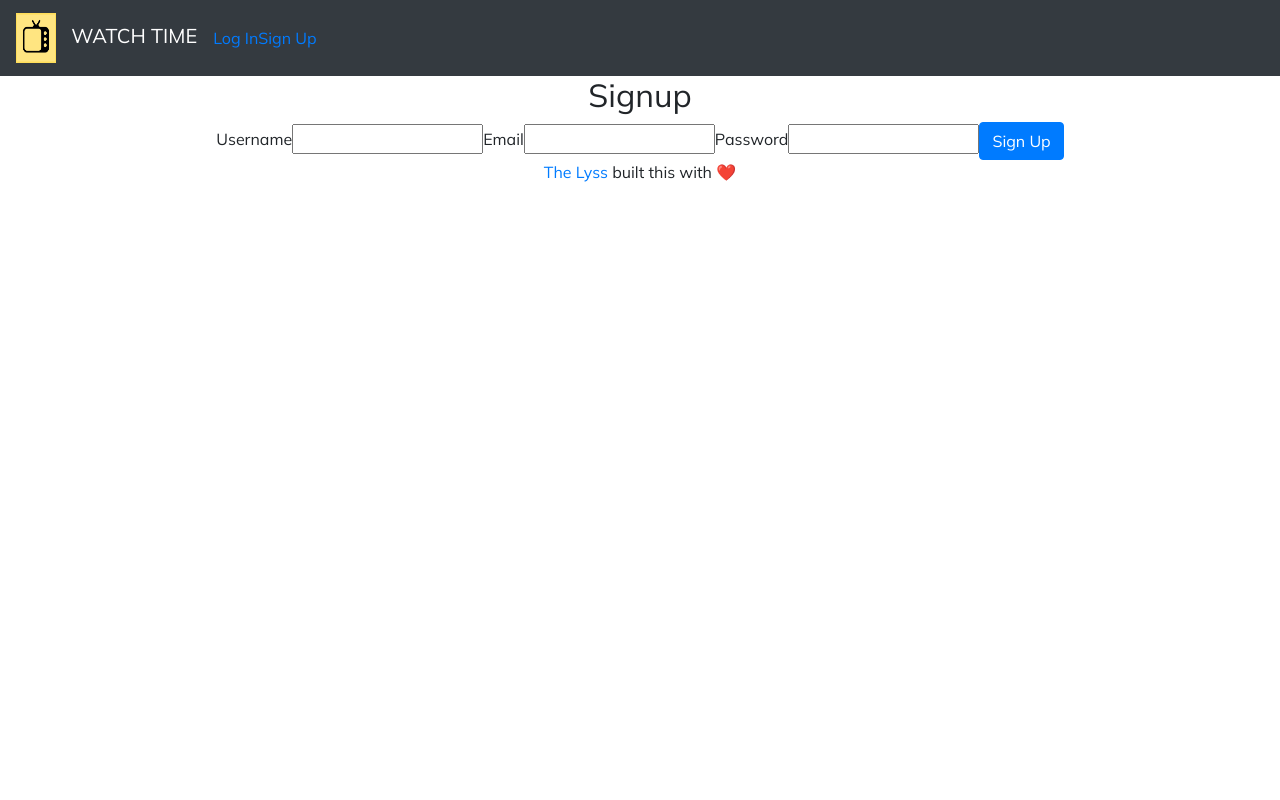
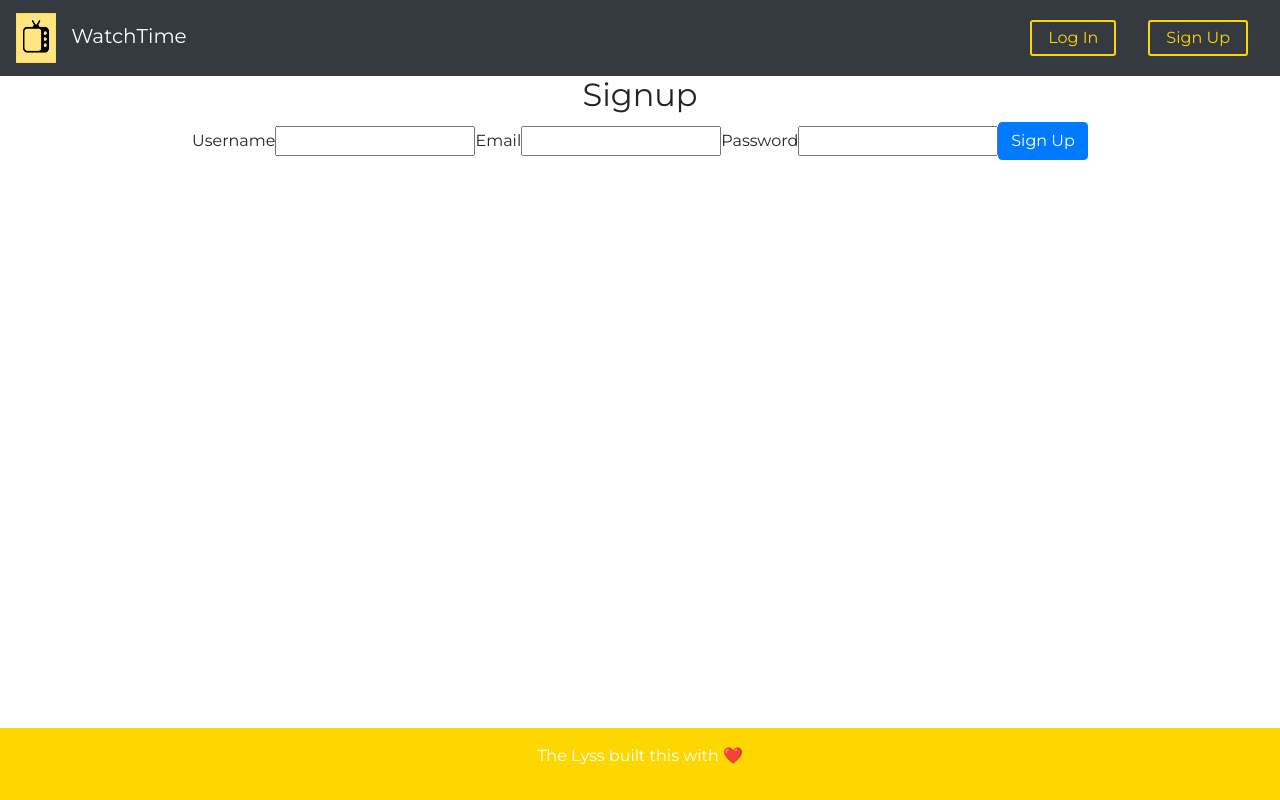
Before and after one commit to kalyssao/watch-time, a React (Create React App) app: page /signup in a window 1280 px wide. Built offline with nearby package versions, Linux system fonts and the light colour scheme.

Commit message:
styling of header and footer done

```diff
--- a/public/index.html
+++ b/public/index.html
@@ -4,7 +4,7 @@
     <meta charset="utf-8" />
     <link rel="icon" href="%PUBLIC_URL%/favicon.ico" />
     <link rel="stylesheet" href="https://maxcdn.bootstrapcdn.com/bootstrap/4.5.0/css/bootstrap.min.css" integrity="sha384-9aIt2nRpC12Uk9gS9baDl411NQApFmC26EwAOH8WgZl5MYYxFfc+NcPb1dKGj7Sk" crossorigin="anonymous"/>
-    <link href="https://fonts.googleapis.com/css2?family=Mulish&display=swap" rel="stylesheet">
+    <link href="https://fonts.googleapis.com/css2?family=Montserrat:wght@400;700&display=swap" rel="stylesheet">
     <meta name="viewport" content="width=device-width, initial-scale=1" />
     <meta name="theme-color" content="#000000" />
     <meta
--- a/src/App.css
+++ b/src/App.css
@@ -1,6 +1,6 @@
 .App {
   text-align: center;
-  font-family: 'Mulish', monospace;
+  font-family: 'Montserrat', sans-serif;
 }
 
 .App-logo {
--- a/src/components/Footer.js
+++ b/src/components/Footer.js
@@ -1,10 +1,27 @@
 import React from "react"
+import styled from 'styled-components'
+
+const FooterDiv = styled.div`
+    background-color: palevioletred;
+    color: white;
+    margin-top: 1rem;
+    padding: 1rem;
+    background-color: gold;
+    position: fixed;
+    bottom: 0;
+    left: 0;
+    width: 100%;
+
+    a {
+        color: white;
+    }
+`
 
 function Footer() {
     return (
-        <footer>
+        <FooterDiv>
             <p><a href="http://kalyssao.github.io"> The Lyss</a> built this with <span role="img" aria-label="heart emoji" >❤️ {' '}</span></p>
-        </footer>
+        </FooterDiv>
     )
 }
 
--- a/src/components/Header.js
+++ b/src/components/Header.js
@@ -3,32 +3,56 @@ import { BrowserRouter as Router, Route, Switch, Link } from "react-router-dom";
 
 //import Button from 'react-bootstrap/Button'
 import Navbar from 'react-bootstrap/Navbar'
+import Nav from 'react-bootstrap/Nav'
 import logo from '../assets/logo.png'
-
+import styled from 'styled-components'
 import Login from './Login'
 import Signup from './Signup'
 import Main from './Main'
 
 import '../App.css'
 
+const ButtonDiv = styled.div `
+    float: right;
+`
+
+const Button = styled.button`
+    background: transparent;
+    font-size: 16px;
+    border-radius: 3px;
+    color: gold;
+    border: 2px solid gold;
+    margin: 0 1em;
+    padding: 0.25em 1em;
+    transition: 0.5s all ease-out;
+
+    &:hover {
+        background-color: gold;
+        color: white;
+    }
+`
+
 function Header() {
     return (
         <Router>
             <div>
                 <Navbar className="bg-dark" variant="dark">
+                    <Nav>
                         <Link to="/">
                             <Navbar.Brand>
-                            <img className="App-logo" alt="watchtime logo" src={logo} /> WATCH TIME
+                                <img className="App-logo" alt="watchtime logo" src={logo} /> WatchTime
                             </Navbar.Brand>{' '}
                         </Link>
-
+                    </Nav>
+                    <ButtonDiv className="ml-auto">
                         <Link to="/login">
-                        Log In
+                            <Button className="justify-content-end"> Log In</Button>
                         </Link>
 
                         <Link to="/signup">
-                        Sign Up
+                            <Button className="justify-content-end">Sign Up</Button>
                         </Link>
+                    </ButtonDiv>
 
                 </Navbar>
 
--- a/src/components/Main.js
+++ b/src/components/Main.js
@@ -1,8 +1,18 @@
 import React from 'react'
+import styled from 'styled-components'
+
+const Container =  styled.div `
+    margin: 0 auto;
+    max-width: 1000px;
+    padding: 40px;
+`;
+
 
 function Main() {
     return (
-        <h1>The world's largest tracking tool for TV + movies</h1>
+        <Container>
+            <h1>The world's largest tracking tool for TV + movies</h1>
+        </Container>
     );
 }
 
```
Lines whose indentation alone changed are shown as unchanged.
